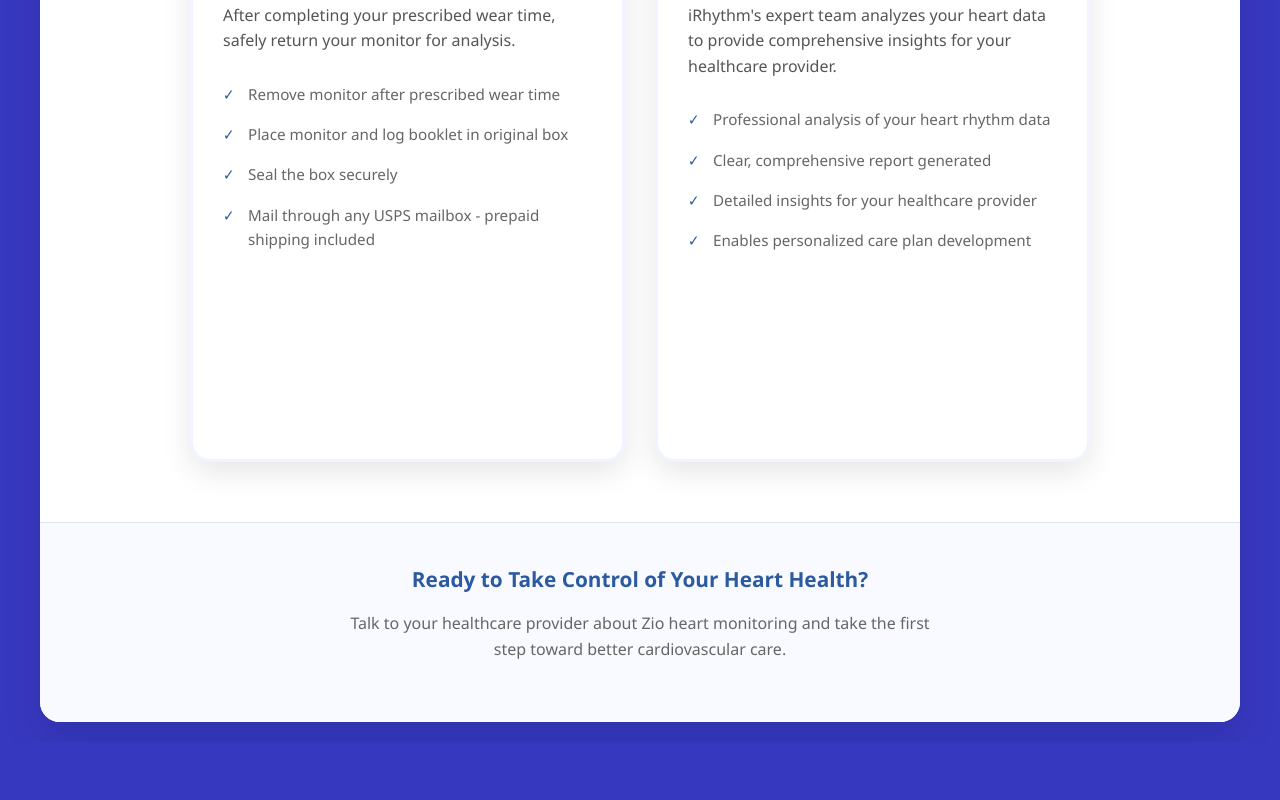
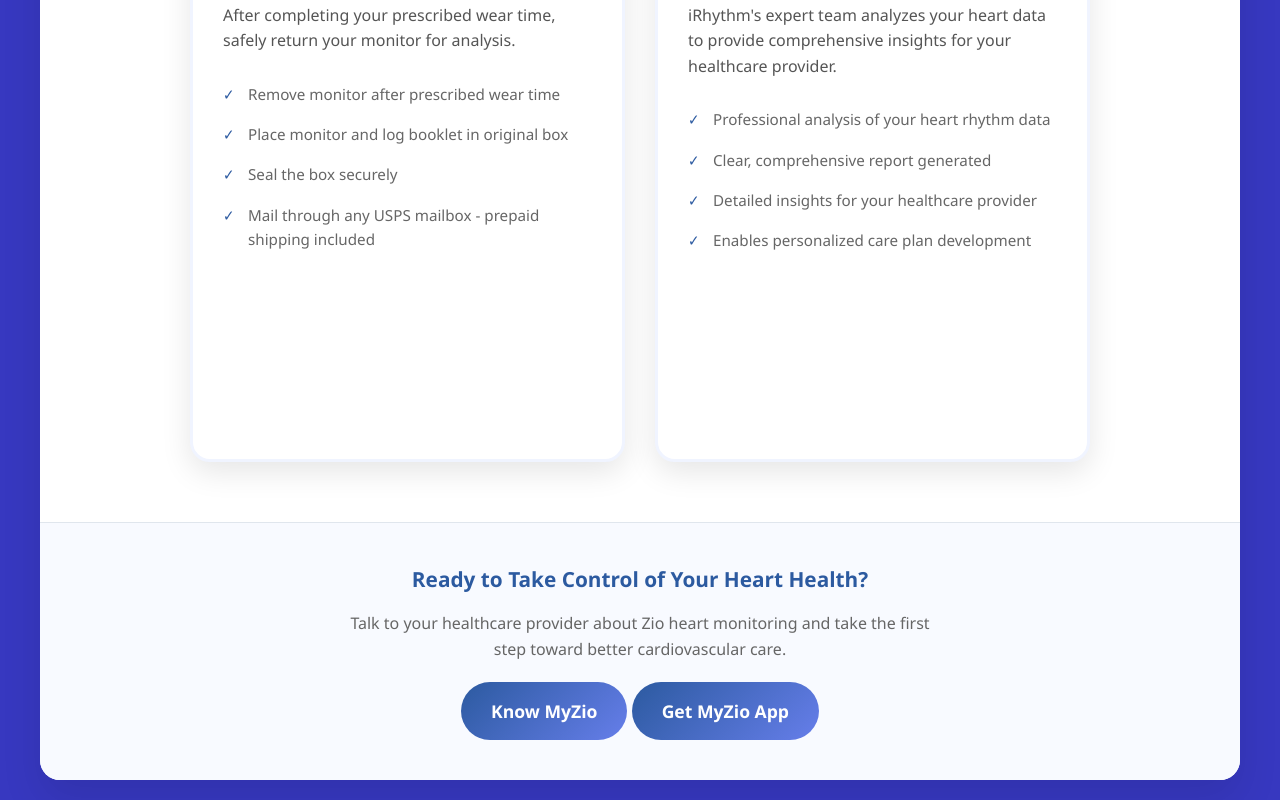
Before and after one commit to SandhyaJobbin/IRhythm-Proposed, a plain HTML site: page index.html in a window 1280 px wide. Shown: the part 2061-2861 px from the top of the page. Before the commit the page ends 2803 px from the top, so only its background shows below. Drawn offline with Linux system fonts and the light colour scheme.

Commit message:
Update index.html

```diff
--- a/index.html
+++ b/index.html
@@ -15,7 +15,8 @@
         body {
             font-family: 'Segoe UI', Tahoma, Geneva, Verdana, sans-serif;
             line-height: 1.6;
-background:#3738c0;            min-height: 100vh;
+            background: #3738c0;
+            min-height: 100vh;
             padding: 20px;
         }
 
@@ -153,6 +154,17 @@ background:#3738c0;            min-height: 100vh;
             margin-bottom: 20px;
             font-size: 1rem;
         }
+
+        /* BUTTON */
+/*
+        .hod {
+            display: flex;
+            align-items: center;
+            justify-content: space-around;
+        }
+        .hod a{
+            padding:0px 0;
+        } */
 
         .step-details {
             list-style: none;
@@ -433,6 +445,10 @@ background:#3738c0;            min-height: 100vh;
                 <h3>Ready to Take Control of Your Heart Health?</h3>
                 <p>Talk to your healthcare provider about Zio heart monitoring and take the first step toward better
                     cardiovascular care.</p>
+                <div class="hod">
+                    <a href="" target="_blank" class="cta-button">Know MyZio</a>
+                    <a href="" target="_blank" class="cta-button">Get MyZio App</a>
+                </div>
             </div>
         </footer>
     </div>
```
